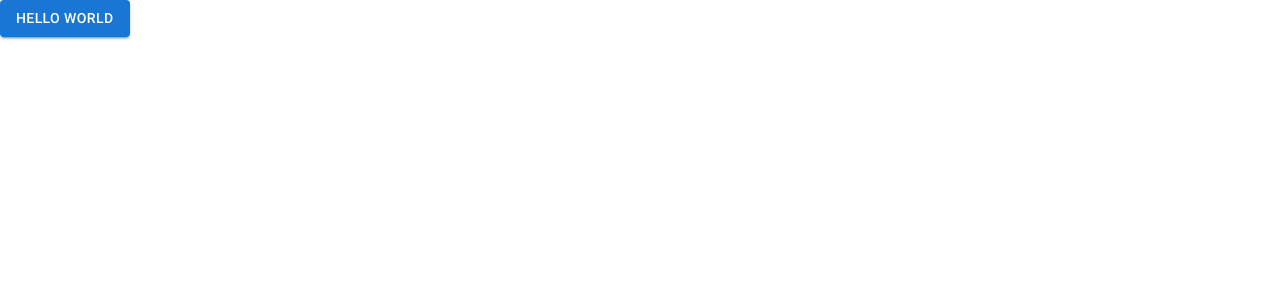
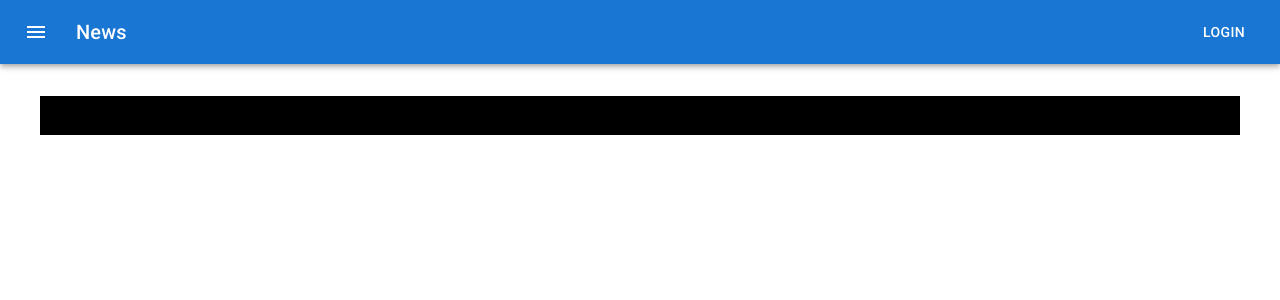
Before and after one commit to vaguiiinho/admin-videos-react, a React (Create React App) app: page / in a window 1280 px wide. Shown: the top 300 px of the page. Built offline with nearby package versions, Linux system fonts and the light colour scheme.

Commit message:
criando primeiros componentes reutilizáveis

```diff
--- a/src/App.tsx
+++ b/src/App.tsx
@@ -1,6 +1,23 @@
-import * as React from 'react';
-import Button from '@mui/material/Button';
+import { Box, createTheme, ThemeProvider } from '@mui/material';
+import { Header } from './components/Header';
+import { Layout } from './components/Layout';
 
-export default function ButtonUsage() {
-  return <Button variant="contained">Hello world</Button>;
+const theme = createTheme({})
+export default function App() {
+  return (
+    <ThemeProvider theme={theme}>
+      <Box
+        component="main"
+        sx={{
+          height: '100vh',
+
+        }}
+      >
+        <Header />
+        <Layout>
+          <h1>Ola</h1>
+        </Layout>
+      </Box>
+    </ThemeProvider>
+  )
 }
--- /dev/null
+++ b/src/components/Header.tsx
@@ -0,0 +1,32 @@
+import * as React from 'react';
+import AppBar from '@mui/material/AppBar';
+import Box from '@mui/material/Box';
+import Toolbar from '@mui/material/Toolbar';
+import Typography from '@mui/material/Typography';
+import Button from '@mui/material/Button';
+import IconButton from '@mui/material/IconButton';
+import MenuIcon from '@mui/icons-material/Menu';
+
+export function Header() {
+  return (
+    <Box sx={{ flexGrow: 1 }}>
+      <AppBar position="static">
+        <Toolbar>
+          <IconButton
+            size="large"
+            edge="start"
+            color="inherit"
+            aria-label="menu"
+            sx={{ mr: 2 }}
+          >
+            <MenuIcon />
+          </IconButton>
+          <Typography variant="h6" component="div" sx={{ flexGrow: 1 }}>
+            News
+          </Typography>
+          <Button color="inherit">Login</Button>
+        </Toolbar>
+      </AppBar>
+    </Box>
+  );
+}
--- /dev/null
+++ b/src/components/Layout.tsx
@@ -0,0 +1,12 @@
+import { ReactNode } from "react";
+import { Box, Container } from "@mui/material";
+
+export function Layout({ children }: { children: ReactNode }) {
+    return (
+        <Box>
+            <Container maxWidth="lg" sx={{ my: 4, bg: "white", backgroundColor: '#000' }}>
+                {children}
+            </Container>
+        </Box>
+    )
+}
```
